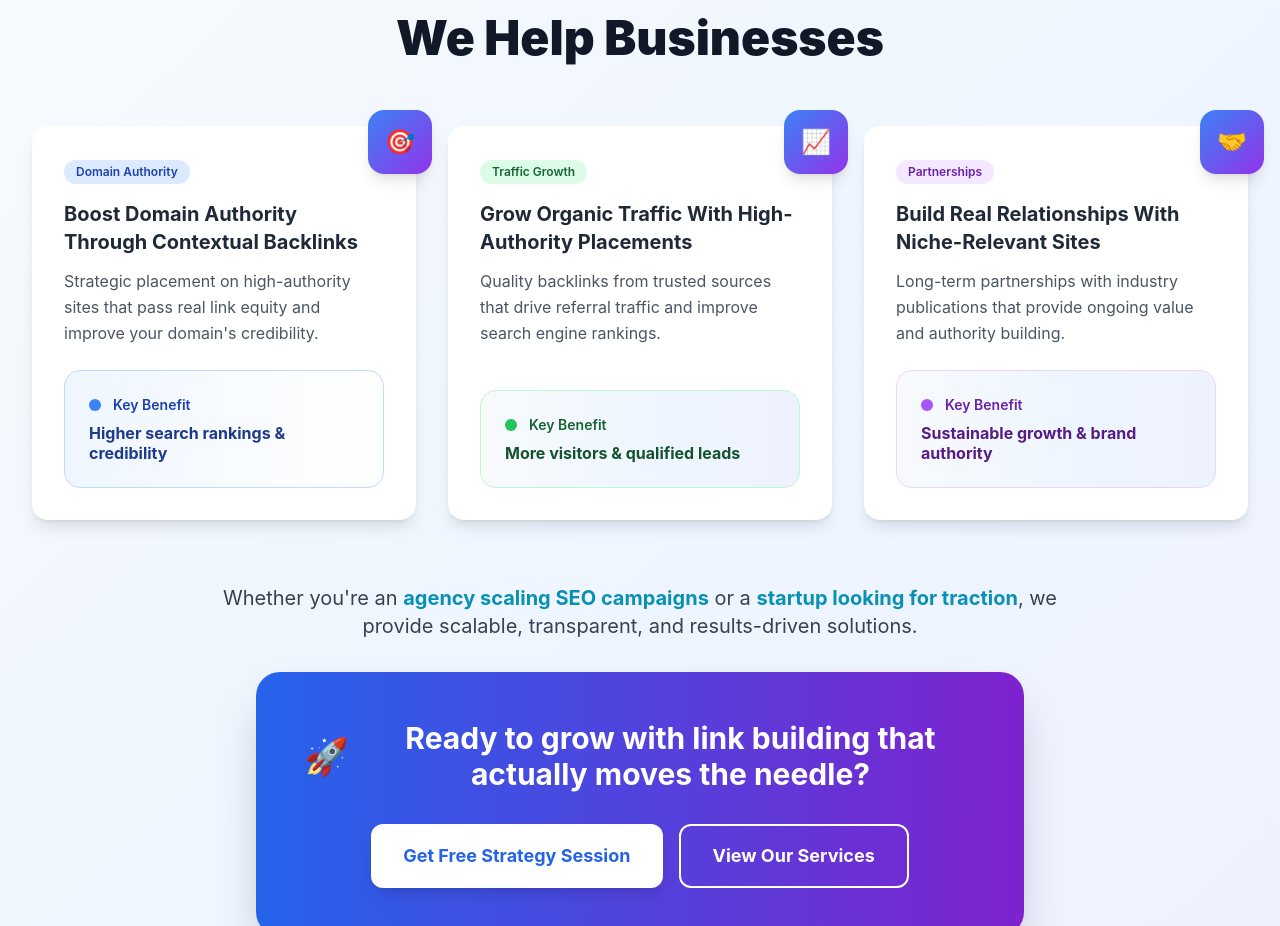
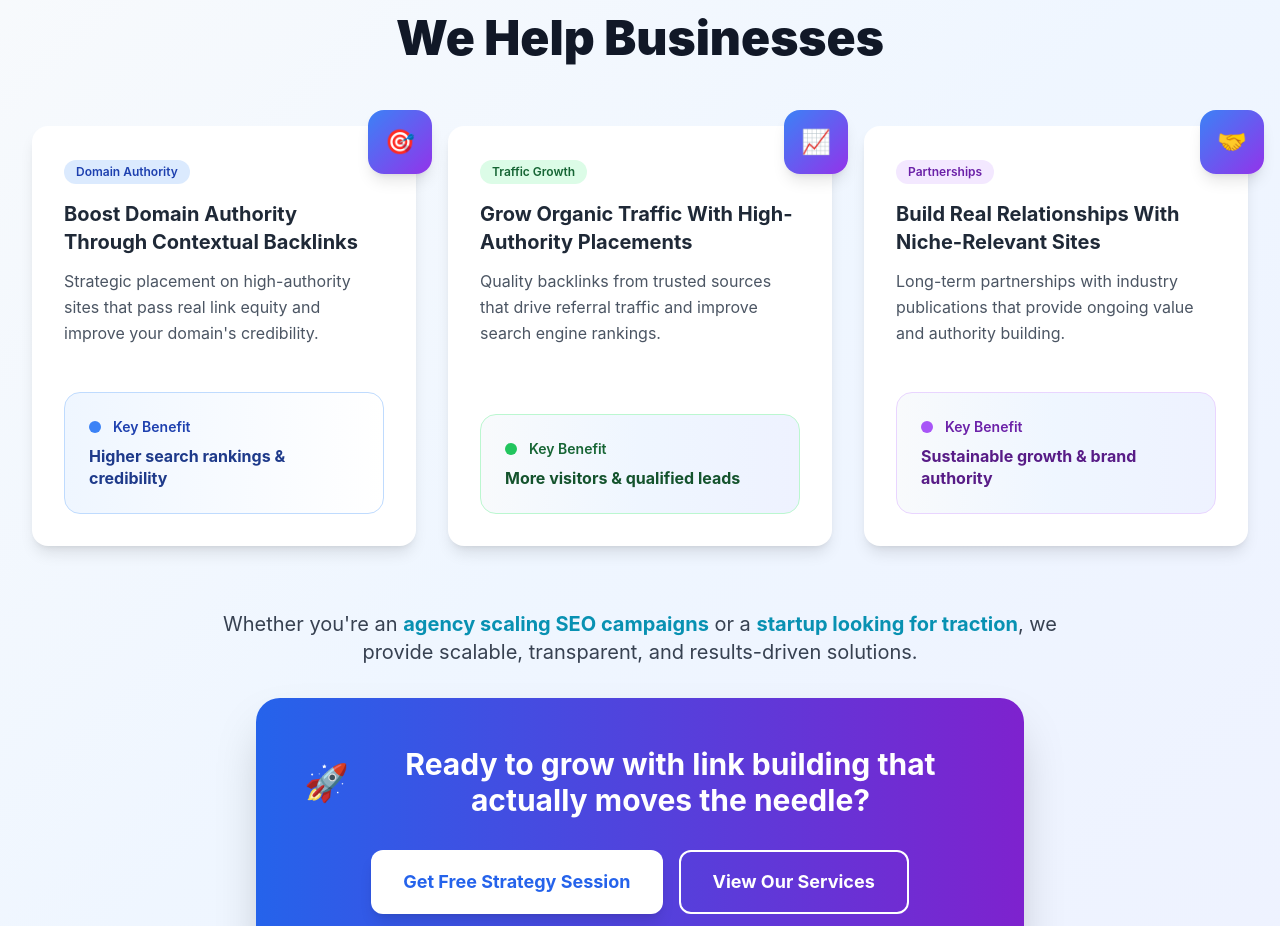
Before and after one commit to Sagar04-2000/lyncbasket-web, a React (Create React App) app: page / in a window 1280 px wide. Shown: the part 1231-2157 px from the top of the page. Built offline with nearby package versions, Linux system fonts and the light colour scheme.

Commit message:
Font Update 3 Time

```diff
--- a/src/pages/HomePage.jsx
+++ b/src/pages/HomePage.jsx
@@ -134,7 +134,7 @@ const HomePage = () => {
   {benefits.map((benefit, idx) => (
     <div
       key={idx}
-                className="bg-white p-8 rounded-2xl shadow-lg hover:shadow-xl transition-all duration-300 hover:-translate-y-2 relative flex flex-col"
+      className="bg-white p-8 rounded-2xl shadow-lg hover:shadow-xl transition-all duration-300 hover:-translate-y-2 relative flex flex-col min-h-[420px]"
     >
       <div className="absolute -top-4 -right-4 w-16 h-16 bg-gradient-to-br from-blue-500 to-purple-600 rounded-2xl flex items-center justify-center text-2xl shadow-lg">
         {benefit.emoji}
@@ -157,7 +157,7 @@ const HomePage = () => {
           <div className={`w-3 h-3 bg-${benefit.color}-500 rounded-full`}></div>
           <span className={`font-semibold text-${benefit.color}-800 text-sm`}>Key Benefit</span>
         </div>
-                  <p className={`font-bold text-${benefit.color}-900 text-base leading-tight`}>{benefit.benefit}</p>
+        <p className={`font-bold text-${benefit.color}-900 text-base leading-snug`}>{benefit.benefit}</p>
       </div>
     </div>
   ))}
```
Lines whose indentation alone changed are shown as unchanged.
